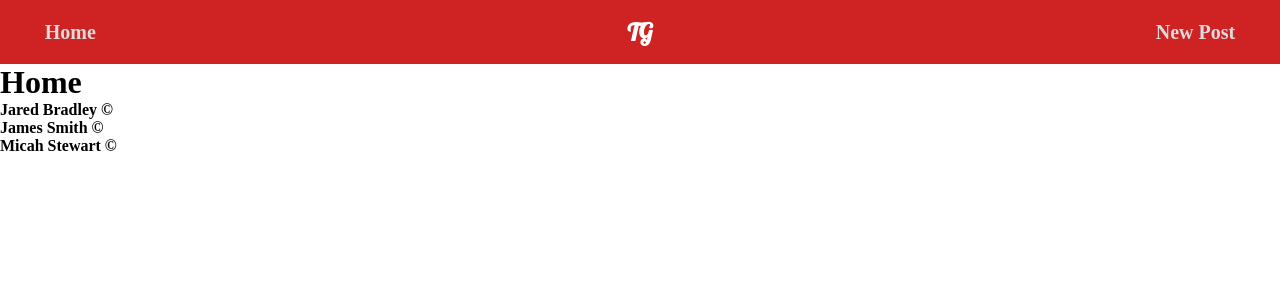
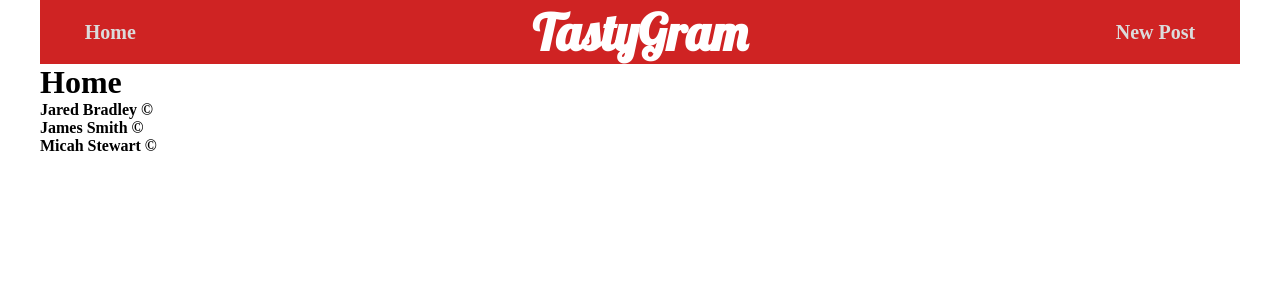
Before and after one commit to jwsmith2340/TastyGram-Frontend, a React (Create React App) app: page / in a window 1280 px wide. Shown: the top 300 px of the page. Built offline with nearby package versions, Linux system fonts and the light colour scheme.

Commit message:
header styling done

```diff
--- a/src/components/Header/Header.scss
+++ b/src/components/Header/Header.scss
@@ -1,5 +1,10 @@
 //MOBILE STYLING
 .dt-logo {display: none;}
+
+body {
+    max-width: 1200px;
+    margin: 0 auto;
+}
 
 nav {
     background-color: rgb(207, 35, 35);
@@ -32,20 +37,28 @@ nav {
     .mob-logo {
         color: white;
         font-family: 'Lobster', cursive;
+        font-size: 40px;
     }
 }
 
 @media (min-width: 650px) {
-    .mob-logo {
-        color: yellow;
+    nav {
+        .mob-logo {
+           font-size: 50px;
+        }
     }
 }
 
-
-/*
-<link rel="preconnect" href="https://fonts.googleapis.com">
-<link rel="preconnect" href="https://fonts.gstatic.com" crossorigin>
-<link href="https://fonts.googleapis.com/css2?family=Lobster&display=swap" rel="stylesheet">
-
-font-family: 'Lobster', cursive;
-*/
+@media (min-width: 1000px) {
+    nav {
+        .dt-logo {
+            display: block;
+            color: white;
+            font-size: 50px;
+            font-family: 'Lobster', cursive;
+        }
+        .mob-logo {
+           display: none;
+        }
+    }
+}
```
